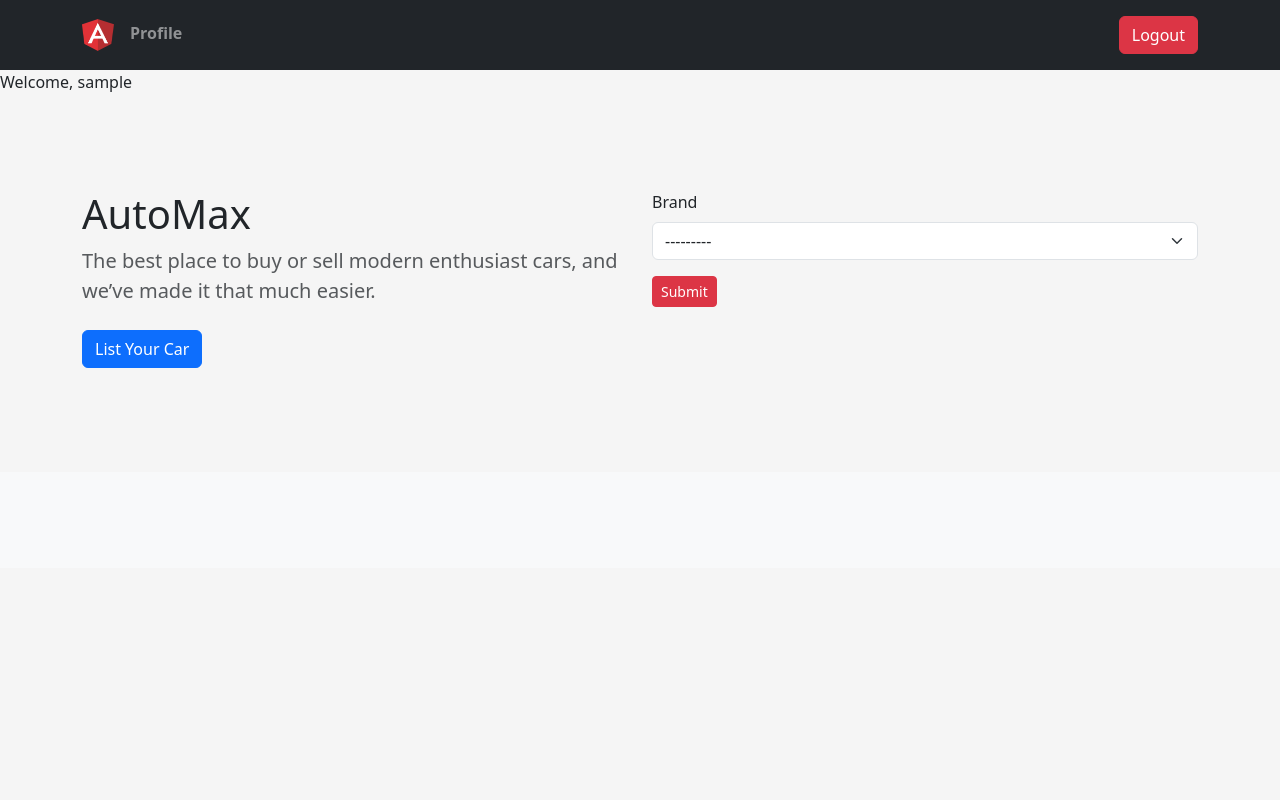
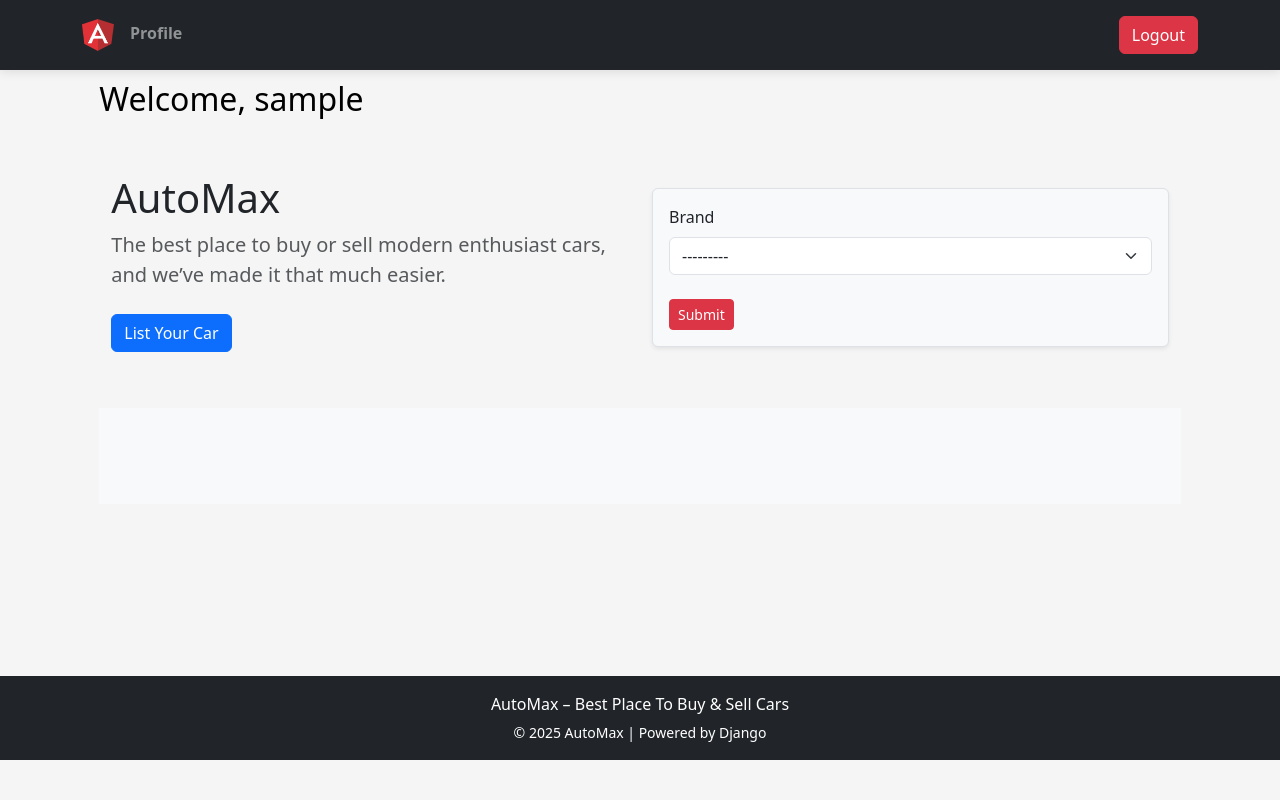
Before and after one commit to mahimapandya6030/django-project-cars-bids-, a Django app: page /home/ in a window 1280 px wide. Run offline with Django 5.2, Linux system fonts and the light colour scheme; the visitor is signed in with stand-in values (Sample User, id 1); data that the repository does not hold is empty; some libraries are stand-ins or nearby versions.

Commit message:
new changes added

```diff
--- a/django_pro/settings.py
+++ b/django_pro/settings.py
@@ -54,6 +54,7 @@ INSTALLED_APPS = [
     'django.contrib.sessions',
     'django.contrib.messages',
     'django.contrib.staticfiles',
+    "widget_tweaks",
     "localflavor",
     "crispy_forms",
     'crispy_bootstrap5',
--- a/main/templates/components/list.html
+++ b/main/templates/components/list.html
@@ -1,6 +1,7 @@
 {% extends 'design/base.html' %}
 {% load static %}
 {% load crispy_forms_tags %}
+
 
 {% block 'body' %}
 <div class="container-fluid text-center py-5">
--- a/main/templates/components/listing.html
+++ b/main/templates/components/listing.html
@@ -8,7 +8,6 @@
 {% block style %}
 <style>
 
-/* Stylish card hover effect */
 .card.listing-card {
     transition: transform 0.3s ease, box-shadow 0.3s ease;
     border-radius: 1rem;
@@ -22,7 +21,6 @@
     box-shadow: 0 10px 24px rgba(0, 0, 0, 0.1);
 }
 
-/* Image styling */
 .card.listing-card img.listing-img {
     height: 400px;
     object-fit: cover;
@@ -33,7 +31,6 @@
     filter: brightness(95%);
 }
 
-/* Seller avatar */
 .card.listing-card .seller-avatar {
     height: 50px;
     width: 50px;
--- a/main/templates/design/base.html
+++ b/main/templates/design/base.html
@@ -25,16 +25,36 @@
     <script src="https://code.jquery.com/jquery-3.6.0.min.js"
         integrity="sha256-/xUj+3OJU5yExlq6GSYGSHk7tPXikynS7ogEvDej/m4=" crossorigin="anonymous"></script>
 
-       {% block style %}
+       {% block 'style' %}
+    <style>
+        body {
+    padding-top: 70px; /* equal to your navbar height */
 
+}
+
+         .nav-masthead {
+        padding: 1rem 2rem;
+        box-shadow: 0 2px 10px rgba(0, 0, 0, 0.1);
+        display: flex;
+        position: fixed;
+        left: 0;
+        right: 0;
+        top: 0;
+
+        justify-content: space-between;
+        z-index: 1000;
+    }
+
+
+    </style>
         {% endblock %}
 </head>
 
-<body>
+<body class="d-flex flex-column min-vh-100">
 
 
     {% block 'header' %}
-    <header class="p-3 bg-dark text-white w-100 nav-masthead">
+    <header class="d-flex justify-content-between align-items-centerp-3 bg-dark text-white w-100 nav-masthead">
         <div class="container">
             <div class="d-flex flex-wrap align-items-center justify-content-center justify-content-lg-start">
                 <a href="{% url 'main'%}"
@@ -66,22 +86,26 @@
         {% endfor %}
     {% endif %}
 
-
-    {% block 'body'%}
-    {% endblock %}
-    <script src="https://cdn.jsdelivr.net/npm/bootstrap@5.3.0/dist/js/bootstrap.bundle.min.js"></script>
+ <main class="flex-grow-1">
+        {% block 'body' %}
+        {% endblock %}
+    </main>
 
 </body>
 
 {% block 'footer' %}
-<footer class="footer text-muted bg-dark py-5">
-    <div class="container">
-        <p class="float-end mb-1">Powered by <a href="https://www.djangoproject.com/">Django</a></p>
-        </p>
-        <p class="mb-1">AutoMax - Best Place To Buy & Sell Cars</p>
-        <p class="mb-0">© Copyright {% now 'Y' %} <a href="">AutoMax</a></p>
-    </div>
-</footer>
+<footer class="bg-dark text-white text-center py-3 mt-auto w-100">
+        <div class="container-fluid">
+            <p class="mb-1">AutoMax – Best Place To Buy & Sell Cars</p>
+            <small>© {% now "Y" %} AutoMax | Powered by
+                <a href="https://www.djangoproject.com/" class="text-white text-decoration-none">Django</a>
+            </small>
+        </div>
+    </footer>
+</div>
+
+    <script src="https://cdn.jsdelivr.net/npm/bootstrap@5.3.0/dist/js/bootstrap.bundle.min.js"></script>
+
 {% endblock %}
 
 </html>
--- a/main/templates/design/home.html
+++ b/main/templates/design/home.html
@@ -5,45 +5,81 @@
 {% endblock %}
 {% load crispy_forms_tags %}
 
+{% block 'style'%}
+<style>
+    .nav-masthead {
+        padding: 1rem 2rem;
+        box-shadow: 0 2px 10px rgba(0, 0, 0, 0.1);
+        display: flex;
+        position: fixed;
+        left: 0;
+        right: 0;
+        top: 0;
+        background-color: white;
+        justify-content: space-between;
+        z-index: 1000;
+    }
+
+    body {
+        padding-top: 80px;
+        height: 100%;
+
+
+    }
+
+    footer {
+        background-color: #e9ecef;
+        color: #212529;
+
+
+    }
+
+    h2 {
+        color: black;
+    }
+
+    main {
+        flex: 1;
+    }
+</style>
+{% endblock %}
 
 
 
 {% block 'body'%}
 
-Welcome, {{ request.user.username }}
-<main>
+<h2>Welcome, {{ request.user.username }}</h2>
+
 <section class="py-5 container">
-        <div class="row py-lg-5">
-            <div class="col-lg-6 col-md-8 mx-auto">
+    <div class="row align-items-center">
+        <div class="col-12 col-md-6 mb-4 mb-md-0 text-center text-md-start">
             <h1 class="fw-light">AutoMax</h1>
-                <p class="lead text-muted">The best place to buy or sell modern enthusiast cars, and we’ve
-                    made it that much easier.</p>
-                <a href="" class="btn btn-primary my-2">List Your Car</a>
+            <p class="lead text-muted">
+                The best place to buy or sell modern enthusiast cars, and we’ve made it that much easier.
+            </p>
+            <a href="{% url 'list_view' %}" class="btn btn-primary my-2">List Your Car</a>
         </div>
-            <div class="col-lg-6 col-md-8 mx-auto">
-                 <form method="get">
+
+        <div class="col-12 col-md-6">
+            <form method="get" class="p-3 border rounded bg-light shadow-sm">
                 {{ listing_filter.form|crispy }}
-                    <button class="btn btn-sm btn-danger" type="submit">Submit</button>
+                <button class="btn btn-sm btn-danger mt-2" type="submit">Submit</button>
             </form>
         </div>
     </div>
 </section>
+
 <div class="album py-5 bg-light">
     <div class="container">
-            <div class="row row-cols-1 row-cols-sm-2 row-cols-md-3 g-3">
+        <div class="row row-cols-1 row-cols-sm-2 row-cols-md-3 g-4">
             {% for list in listing_filter.qs %}
             <div class="col">
                 {% include 'components/listing_card.html' %}
-
             </div>
             {% endfor %}
-
-
         </div>
     </div>
 </div>
 </main>
+
 {% endblock %}
-
-{% block 'footer' %}
-{% endblock %}
--- a/main/urls.py
+++ b/main/urls.py
@@ -3,6 +3,7 @@ from django.urls import path
 from . import views
 from uuid import UUID
 urlpatterns = [
+    path("register/", views.register_view, name="register"),
     path('admin/', admin.site.urls),
     path('', views.main, name="main"),
     path('home/', views.home, name="home"),
--- a/main/views.py
+++ b/main/views.py
@@ -16,6 +16,19 @@ from django.contrib.auth.models import User
 from django.http import JsonResponse
 from django.core.mail import send_mail
 from django.http import HttpResponse
+from django.contrib.auth import login
+
+def register_view(request):
+    if request.method == "POST":
+        form = UserCreationForm(request.POST)
+        if form.is_valid():
+            user = form.save()
+            login(request, user)
+            return redirect("home")
+    else:
+        form = UserCreationForm()
+
+    return render(request, "design/register.html", {"form": form})
 
 def main(request):
     return render(request, "design/main.html")
```
Also changed, not shown: main/templates/design/main.html (+7 -2 lines), main/templates/design/register.html (added, +50 -0 lines), user/templates/user/profile.html (+22 -2 lines). Lines whose indentation alone changed are shown as unchanged.
